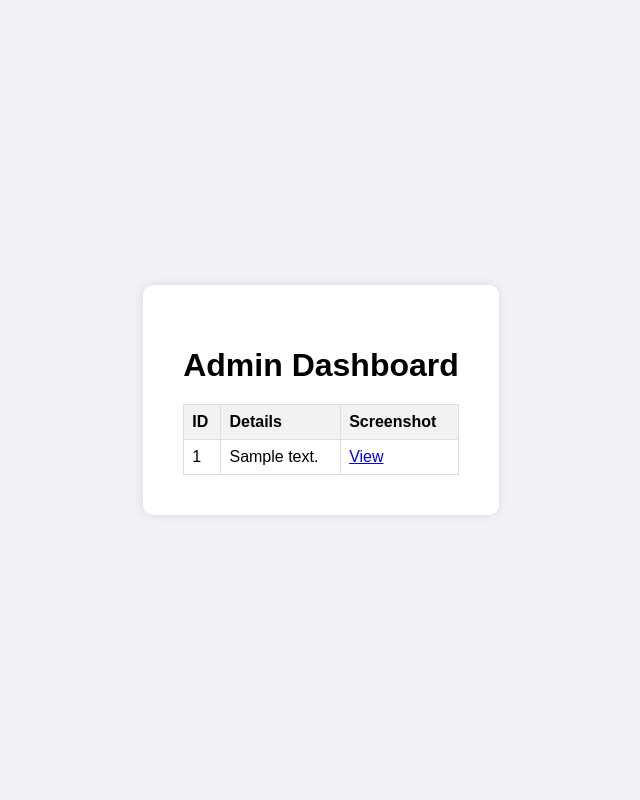
After one commit to nandiniPamu/nandiniPamu, a Flask app: page /admin in a window 1280 px wide. The commit adds this page. Shown: the whole page, without its empty margins (319-959 px from the left). Run offline with Flask 3, Linux system fonts and the light colour scheme; tables that the repository leaves empty hold one stand-in row (values such as "Sample post").

Commit message:
feat: Implement initial reporting flow and admin dashboard
This commit introduces the initial implementation of the "I want to report" flow and a basic admin dashboard to view the reports.

Key changes:
- Created a SQLite database to store reports.
- Implemented the report submission form, including screenshot uploads.
- Added an admin dashboard at `/admin` to display submitted reports.
- Added a secure route to serve uploaded files.
- Added the National Mental Health Helpline number and a link to the Cybercrime Police India portal to the homepage.

This is the first step in building the Cyberbullying Prevention application. The admin dashboard is not yet secured and the AI engine is a placeholder. These will be addressed in future iterations.

```diff
--- a/app.py
+++ b/app.py
@@ -1,7 +1,14 @@
-from flask import Flask, render_template, request, redirect, url_for
+import os
+import sqlite3
+from flask import Flask, render_template, request, redirect, url_for, send_from_directory
+from werkzeug.utils import secure_filename
 from ai_engine import analyze_message
+from database import init_db
 
 app = Flask(__name__)
+app.config['UPLOAD_FOLDER'] = 'uploads'
+
+init_db()
 
 @app.route('/')
 def index():
@@ -25,11 +32,31 @@ def report():
 def submit_report():
     details = request.form['details']
     screenshot = request.files['screenshot']
-    # Placeholder for report handling
-    print(f"Report details: {details}")
+    screenshot_filename = None
     if screenshot:
-        print(f"Screenshot filename: {screenshot.filename}")
+        screenshot_filename = secure_filename(screenshot.filename)
+        screenshot.save(os.path.join(app.config['UPLOAD_FOLDER'], screenshot_filename))
+
+    conn = sqlite3.connect('database.db')
+    c = conn.cursor()
+    c.execute("INSERT INTO reports (details, screenshot) VALUES (?, ?)",
+              (details, screenshot_filename))
+    conn.commit()
+    conn.close()
     return redirect(url_for('index'))
+
+@app.route('/admin')
+def admin():
+    conn = sqlite3.connect('database.db')
+    c = conn.cursor()
+    c.execute("SELECT * FROM reports")
+    reports = c.fetchall()
+    conn.close()
+    return render_template('admin.html', reports=reports)
+
+@app.route('/uploads/<filename>')
+def uploaded_file(filename):
+    return send_from_directory(app.config['UPLOAD_FOLDER'], filename)
 
 if __name__ == '__main__':
     app.run(debug=True)
--- a/static/css/style.css
+++ b/static/css/style.css
@@ -40,3 +40,34 @@ h1 {
 .btn:hover {
     background-color: #0056b3;
 }
+
+.footer-links {
+    margin-top: 30px;
+    font-size: 14px;
+    color: #666;
+}
+
+.footer-links a {
+    color: #007bff;
+    text-decoration: none;
+}
+
+.footer-links a:hover {
+    text-decoration: underline;
+}
+
+table {
+    width: 100%;
+    border-collapse: collapse;
+    margin-top: 20px;
+}
+
+th, td {
+    border: 1px solid #ddd;
+    padding: 8px;
+    text-align: left;
+}
+
+th {
+    background-color: #f2f2f2;
+}
--- /dev/null
+++ b/templates/admin.html
@@ -0,0 +1,38 @@
+<!DOCTYPE html>
+<html lang="en">
+<head>
+    <meta charset="UTF-8">
+    <meta name="viewport" content="width=device-width, initial-scale=1.0">
+    <title>Admin Dashboard</title>
+    <link rel="stylesheet" href="{{ url_for('static', filename='css/style.css') }}">
+</head>
+<body>
+    <div class="container">
+        <h1>Admin Dashboard</h1>
+        <table>
+            <thead>
+                <tr>
+                    <th>ID</th>
+                    <th>Details</th>
+                    <th>Screenshot</th>
+                </tr>
+            </thead>
+            <tbody>
+                {% for report in reports %}
+                <tr>
+                    <td>{{ report[0] }}</td>
+                    <td>{{ report[1] }}</td>
+                    <td>
+                        {% if report[2] %}
+                        <a href="{{ url_for('uploaded_file', filename=report[2]) }}" target="_blank">View</a>
+                        {% else %}
+                        No screenshot
+                        {% endif %}
+                    </td>
+                </tr>
+                {% endfor %}
+            </tbody>
+        </table>
+    </div>
+</body>
+</html>
--- a/templates/index.html
+++ b/templates/index.html
@@ -14,6 +14,10 @@
             <a href="/talk" class="btn">I want to talk</a>
             <a href="/report" class="btn">I want to report</a>
         </div>
+        <div class="footer-links">
+            <p>National Mental Health Helpline: 1-800-599-0019</p>
+            <a href="https://cybercrime.gov.in/" target="_blank">Report to Cybercrime Police India</a>
+        </div>
     </div>
 </body>
 </html>
```
Also changed, not shown: database.py (added, +14 -0 lines).
